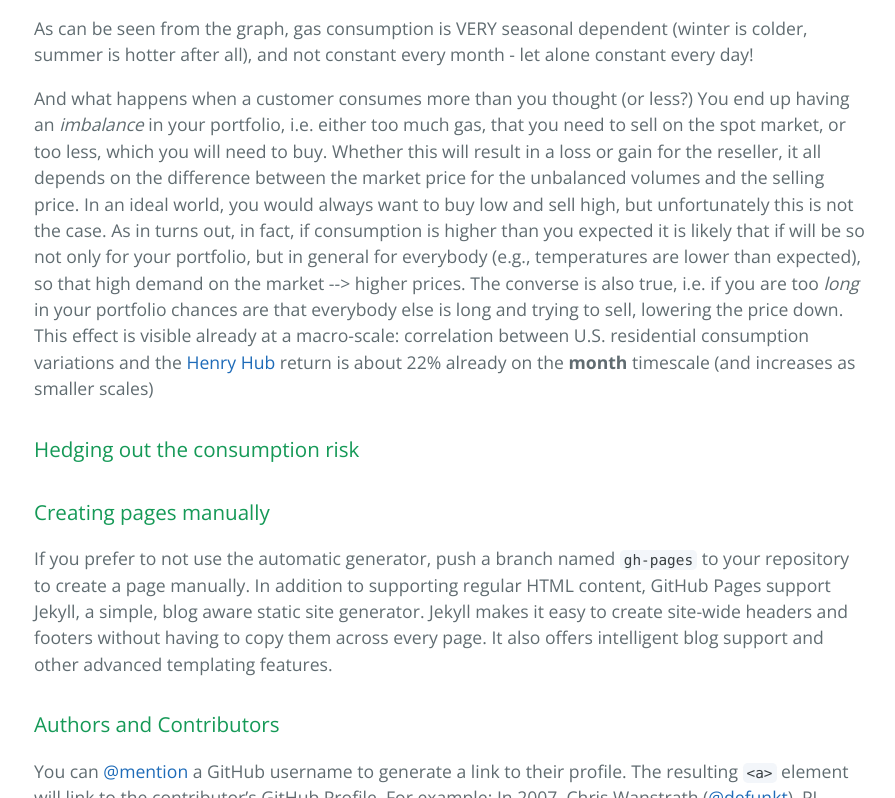
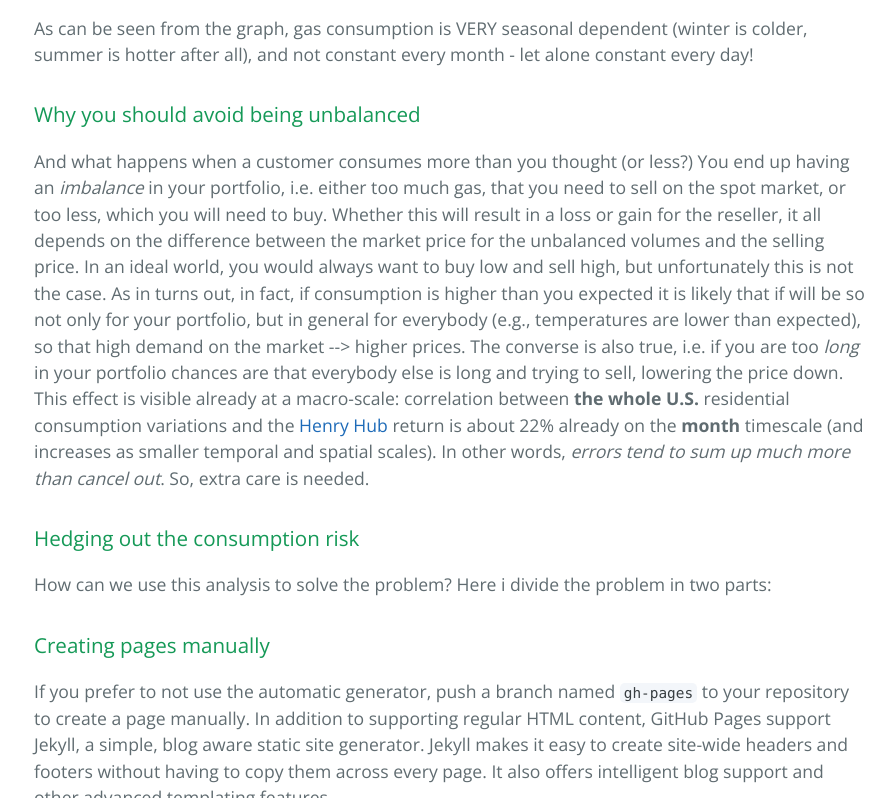
Before and after one commit to etesio/gas-consumption, a plain HTML site: page index.html in a window 1280 px wide. Shown: the part 774-1572 px from the top of the page, without its empty margins (190-1085 px from the left). Drawn offline with nearby package versions, Linux system fonts and the light colour scheme.

```diff
--- a/index.html
+++ b/index.html
@@ -28,10 +28,16 @@
 
 <p>As can be seen from the graph, gas consumption is VERY seasonal dependent (winter is colder, summer is hotter after all), and not constant every month - let alone constant every day!</p>
 
-<p>And what happens when a customer consumes more than you thought (or less?) You end up having an <em>imbalance</em> in your portfolio, i.e. either too much gas, that you need to sell on the spot market, or too less, which you will need to buy. Whether this will result in a loss or gain for the reseller, it all depends on the difference between the market price for the unbalanced volumes and the selling price. In an ideal world, you would always want to buy low and sell high, but unfortunately this is not the case. As in turns out, in fact, if consumption is higher than you expected it is likely that if will be so not only for your portfolio, but in general for everybody (e.g., temperatures are lower than expected), so that high demand on the market --&gt; higher prices. The converse is also true, i.e. if you are too <em>long</em> in your portfolio chances are that everybody else is long and trying to sell, lowering the price down. This effect is visible already at a macro-scale: correlation between U.S. residential consumption variations and the <a href="https://www.eia.gov/dnav/ng/hist/rngwhhdm.htm">Henry Hub</a> return is about 22% already on the <strong>month</strong> timescale (and increases as smaller scales)</p>
+<h3>
+<a id="why-you-should-avoid-being-unbalanced" class="anchor" href="#why-you-should-avoid-being-unbalanced" aria-hidden="true"><span aria-hidden="true" class="octicon octicon-link"></span></a>Why you should avoid being unbalanced</h3>
+
+<p>And what happens when a customer consumes more than you thought (or less?) You end up having an <em>imbalance</em> in your portfolio, i.e. either too much gas, that you need to sell on the spot market, or too less, which you will need to buy. Whether this will result in a loss or gain for the reseller, it all depends on the difference between the market price for the unbalanced volumes and the selling price. In an ideal world, you would always want to buy low and sell high, but unfortunately this is not the case. As in turns out, in fact, if consumption is higher than you expected it is likely that if will be so not only for your portfolio, but in general for everybody (e.g., temperatures are lower than expected), so that high demand on the market --&gt; higher prices. The converse is also true, i.e. if you are too <em>long</em> in your portfolio chances are that everybody else is long and trying to sell, lowering the price down. This effect is visible already at a macro-scale: correlation between <strong>the whole U.S.</strong> residential consumption variations and the <a href="https://www.eia.gov/dnav/ng/hist/rngwhhdm.htm">Henry Hub</a> return is about 22% already on the <strong>month</strong> timescale (and increases as smaller temporal and spatial scales).
+In other words, <em>errors tend to sum up much more than cancel out</em>. So, extra care is needed.</p>
 
 <h3>
 <a id="hedging-out-the-consumption-risk" class="anchor" href="#hedging-out-the-consumption-risk" aria-hidden="true"><span aria-hidden="true" class="octicon octicon-link"></span></a>Hedging out the consumption risk</h3>
+
+<p>How can we use this analysis to solve the problem? Here i divide the problem in two parts:</p>
 
 <h3>
 <a id="creating-pages-manually" class="anchor" href="#creating-pages-manually" aria-hidden="true"><span aria-hidden="true" class="octicon octicon-link"></span></a>Creating pages manually</h3>
```
Also changed, not shown: params.json (+1 -1 lines).
